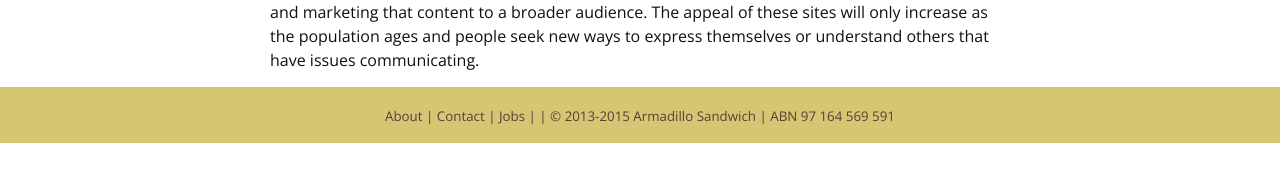
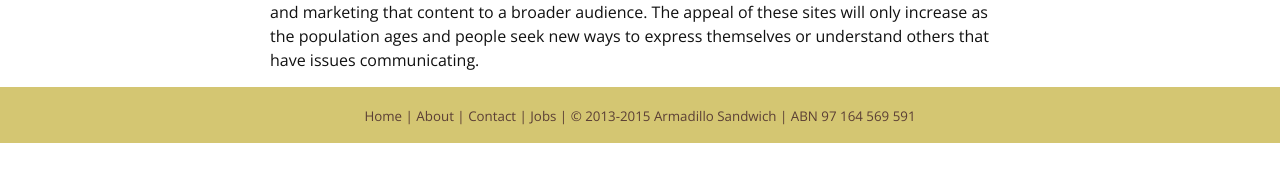
Before and after one commit to rumpledelf/armadillosandwich, a Jekyll site: the page built from index.html, in a window 1280 px wide. Shown: the part 403-585 px from the top of the page. Built offline with Jekyll 4.4.1, drawn with Linux system fonts in a browser that asks for light colours.

Commit message:
Added home link to footer

```diff
--- a/_includes/footer.html
+++ b/_includes/footer.html
@@ -1,9 +1,10 @@
 <div id="footer">
   <small>
+    <a href="{{ site.baseurl }}">Home</a> |
     {% for page in site.pages %}
       {% if page.title %}
         <a class="page-link" href="{{ page.url | prepend: site.baseurl }}">{{ page.title }}</a> |
       {% endif %}
-    {% endfor %} | &copy;&nbsp;2013-{{ site.time | date: '%Y' }}&nbsp;{{ site.title }} | ABN&nbsp;97&nbsp;164&nbsp;569&nbsp;591
+    {% endfor %}&copy;&nbsp;2013-{{ site.time | date: '%Y' }}&nbsp;{{ site.title }} | ABN&nbsp;97&nbsp;164&nbsp;569&nbsp;591
   </small>
 </div>
```
